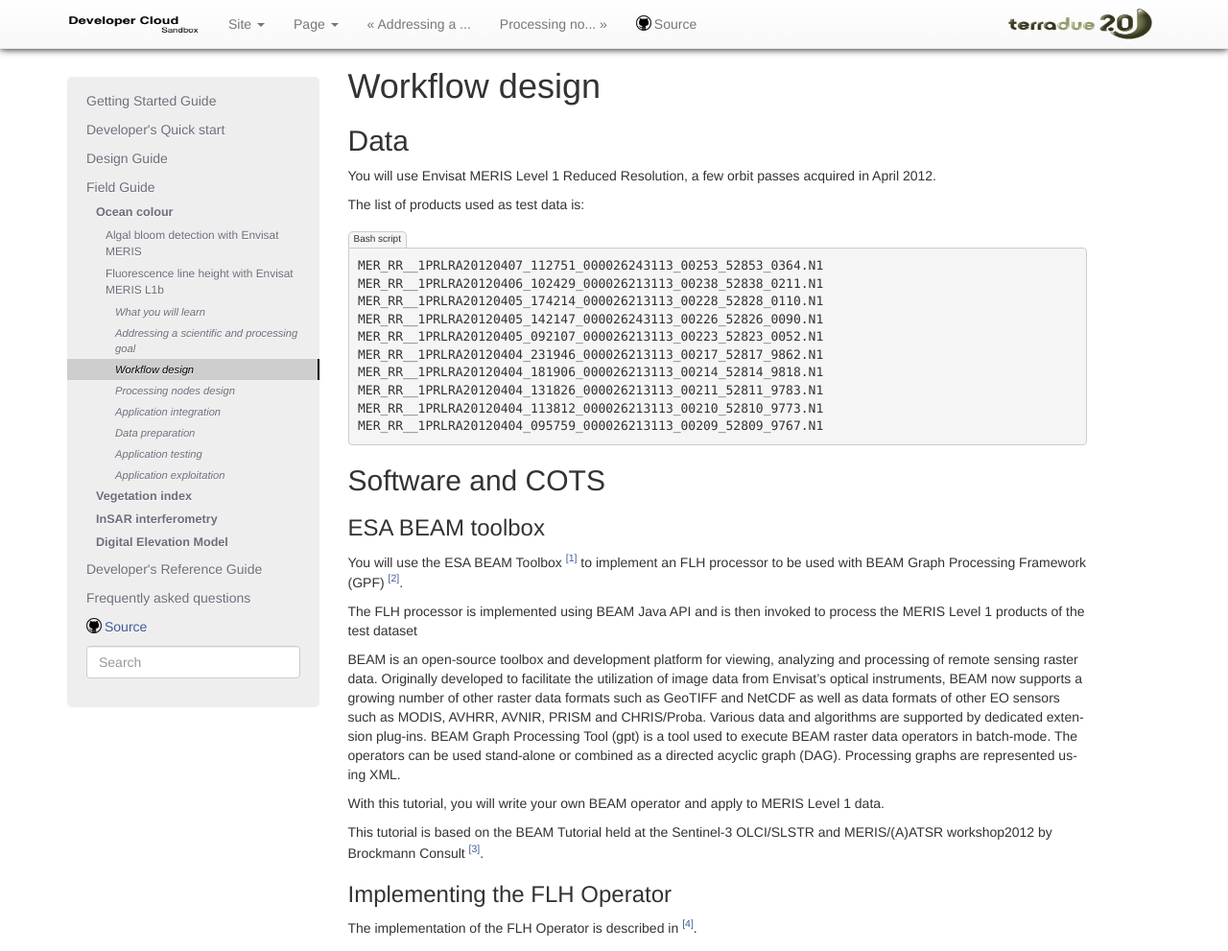
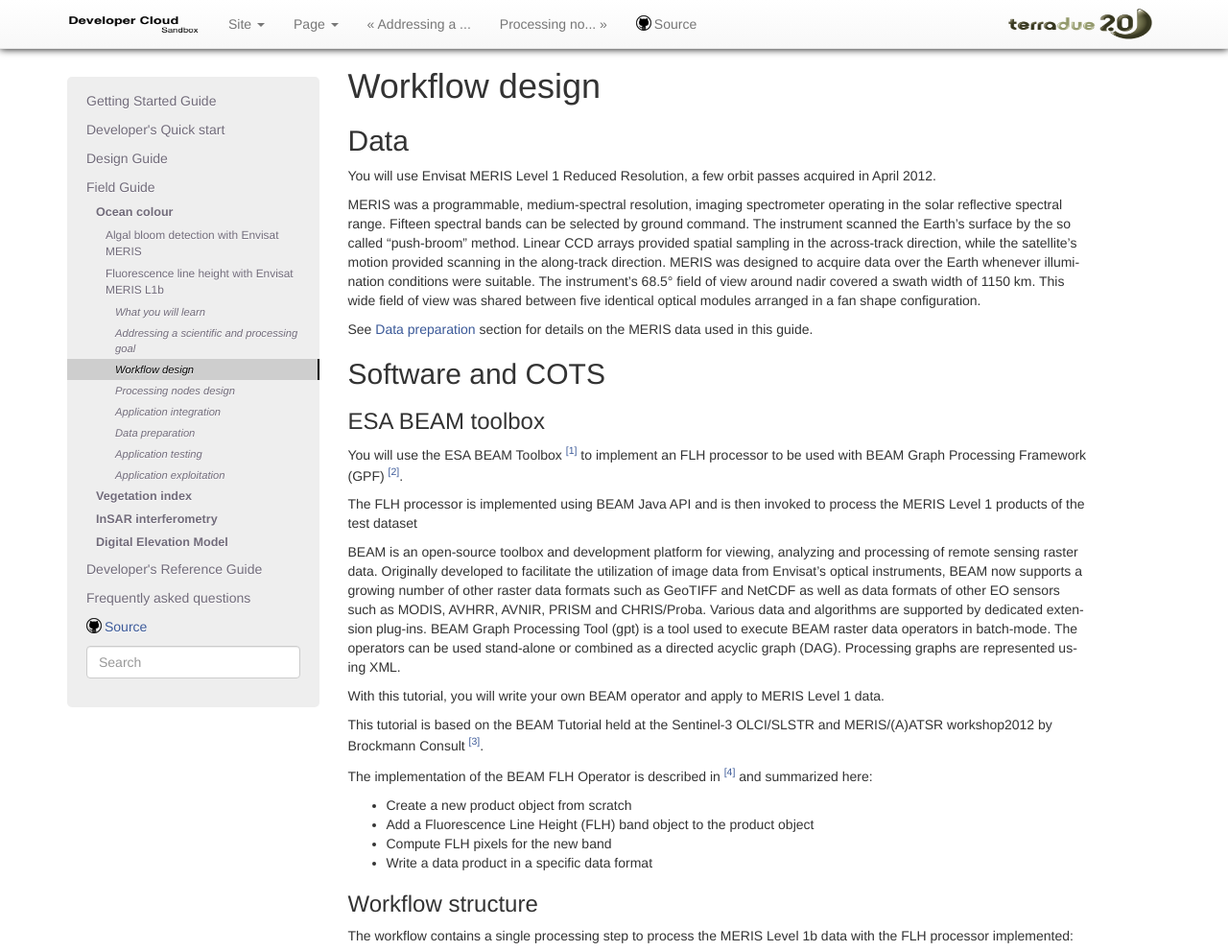
Before and after one commit to Terradue/doc-developer-sandbox, a Sphinx documentation site: the page built from source/field/ocean_color/lib_beam_flh/workflow.rst, in a window 1280 px wide and 1324 px high, cut to the strip 0-991 px from the top of the window. Shown: the whole strip at 96% size. Built offline with Sphinx 7.4.7, drawn with Linux system fonts in a browser that asks for light colours; pages that are not in the unit, such as notebooks, are missing from menus.

Commit message:
Update workflow.rst

```diff
--- a/source/field/ocean_color/lib_beam_flh/workflow.rst
+++ b/source/field/ocean_color/lib_beam_flh/workflow.rst
@@ -6,20 +6,11 @@
 
 You will use Envisat MERIS Level 1 Reduced Resolution, a few orbit passes acquired in April 2012.
 
-The list of products used as test data is:
+MERIS was a programmable, medium-spectral resolution, imaging spectrometer operating in the solar reflective spectral range. Fifteen spectral bands can be selected by ground command.
+The instrument scanned the Earth's surface by the so called "push-broom" method. Linear CCD arrays provided spatial sampling in the across-track direction, while the satellite's motion provided scanning in the along-track direction.
+MERIS was designed to acquire data over the Earth whenever illumination conditions were suitable. The instrument's 68.5° field of view around nadir covered a swath width of 1150 km. This wide field of view was shared between five identical optical modules arranged in a fan shape configuration.
 
-.. code-block:: bash
-
-  MER_RR__1PRLRA20120407_112751_000026243113_00253_52853_0364.N1
-  MER_RR__1PRLRA20120406_102429_000026213113_00238_52838_0211.N1
-  MER_RR__1PRLRA20120405_174214_000026213113_00228_52828_0110.N1
-  MER_RR__1PRLRA20120405_142147_000026243113_00226_52826_0090.N1
-  MER_RR__1PRLRA20120405_092107_000026213113_00223_52823_0052.N1
-  MER_RR__1PRLRA20120404_231946_000026213113_00217_52817_9862.N1
-  MER_RR__1PRLRA20120404_181906_000026213113_00214_52814_9818.N1
-  MER_RR__1PRLRA20120404_131826_000026213113_00211_52811_9783.N1
-  MER_RR__1PRLRA20120404_113812_000026213113_00210_52810_9773.N1
-  MER_RR__1PRLRA20120404_095759_000026213113_00209_52809_9767.N1
+See :doc:`Data preparation <data>` section for details on the MERIS data used in this guide.
 
 Software and COTS
 *****************
@@ -38,10 +29,12 @@
 
 This tutorial is based on the BEAM Tutorial held at the Sentinel-3 OLCI/SLSTR and MERIS/(A)ATSR workshop2012 by Brockmann Consult [#f3]_.
 
-Implementing the FLH Operator
------------------------------
+The implementation of the BEAM FLH Operator is described in [#f4]_ and summarized here:
 
-The implementation of the FLH Operator is described in [#f4]_.
+* Create a new product object from scratch
+* Add a Fluorescence Line Height (FLH) band object to the product object
+* Compute FLH pixels for the new band
+* Write a data product in a specific data format
 
 Workflow structure
 ------------------
```
